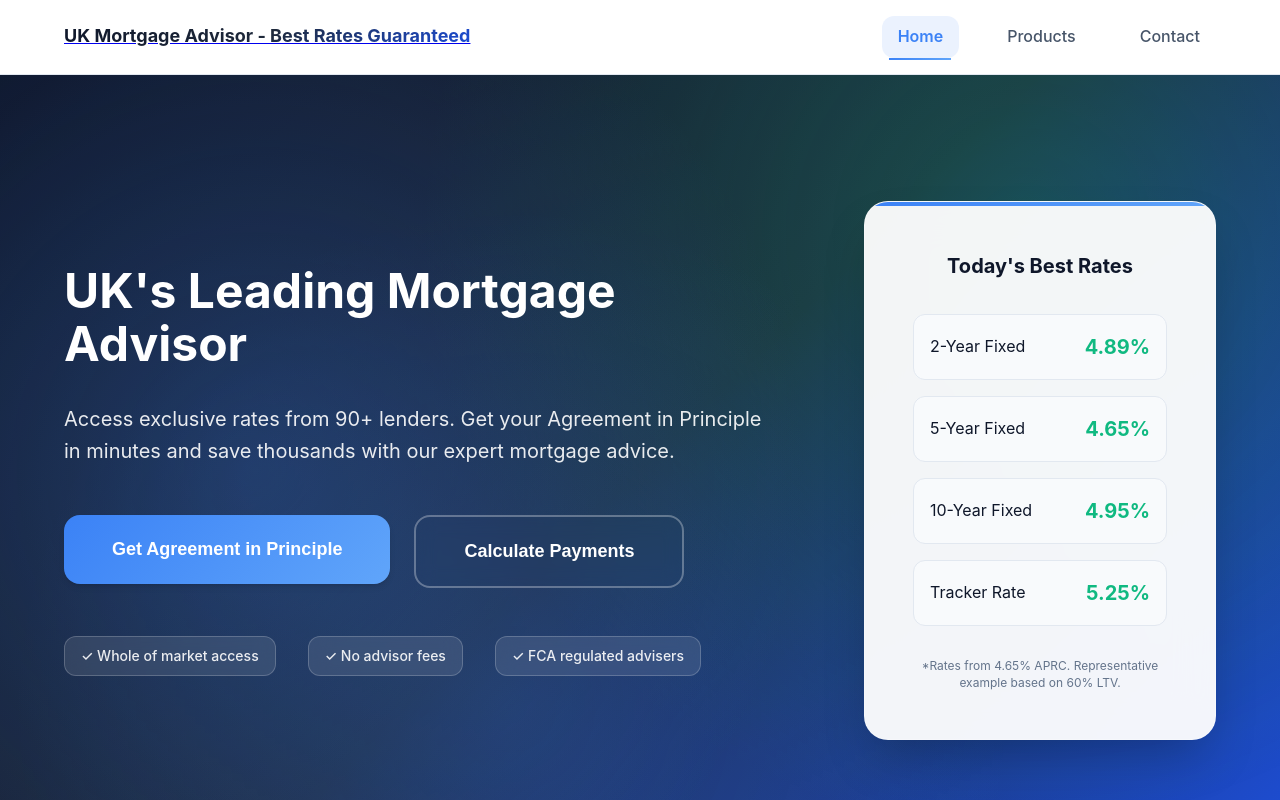
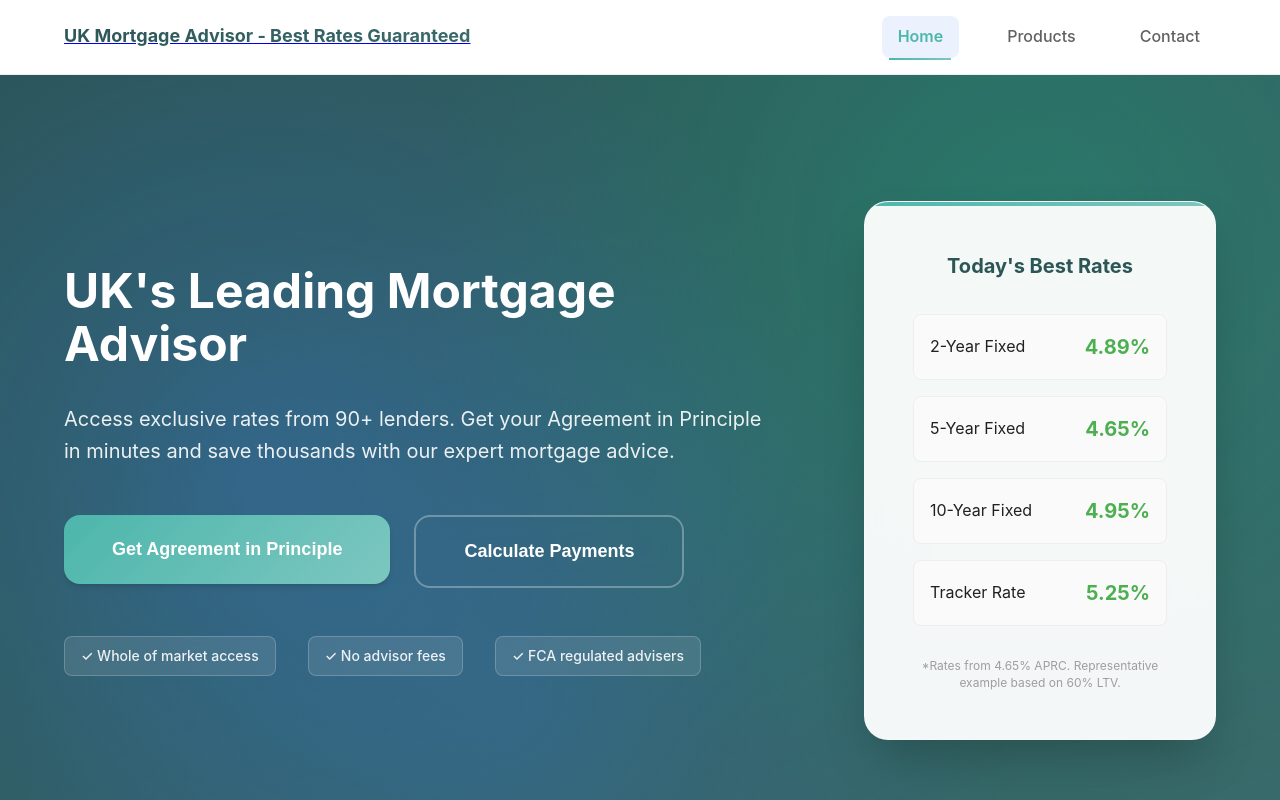
Before and after one commit to James-Burch/revived-autocare-website, a React (Vite) app in the folder AK-Site/: page / in a window 1280 px wide. Shown: the top 800 px of the page. Built offline with nearby package versions, Linux system fonts and the light colour scheme.

Commit message:
Meet with client and discuss colour scheme"

```diff
--- a/AK-Site/src/styles/variables.css
+++ b/AK-Site/src/styles/variables.css
@@ -1,38 +1,48 @@
-/* Modern Color Palette */
+/* Roost Finance Color Palette */
 :root {
-  /* Primary Colors - Deep Navy & Electric Blue */
-  --color-primary: #0f172a;
-  --color-primary-light: #1e293b;
-  --color-accent: #3b82f6;
-  --color-accent-light: #60a5fa;
-  --color-accent-dark: #1d4ed8;
+  /* Primary Colors - Roost Teal Theme */
+  --color-primary: #2c5556; /* Dark teal */
+  --color-primary-light: #3a6b6c;
+  --color-primary-dark: #1e3d3e;
 
-  /* Secondary Colors - Emerald Green */
-  --color-success: #10b981;
-  --color-success-light: #34d399;
-  --color-success-dark: #059669;
+  /* Roost Signature Teal/Turquoise */
+  --color-accent: #4db6ac; /* Main teal */
+  --color-accent-light: #7cc7c0;
+  --color-accent-dark: #26a69a;
 
-  /* Neutral Colors - Modern Grays */
-  --color-gray-50: #f8fafc;
-  --color-gray-100: #f1f5f9;
-  --color-gray-200: #e2e8f0;
-  --color-gray-300: #cbd5e1;
-  --color-gray-400: #94a3b8;
-  --color-gray-500: #64748b;
-  --color-gray-600: #475569;
-  --color-gray-700: #334155;
-  --color-gray-800: #1e293b;
-  --color-gray-900: #0f172a;
+  /* Background Teal */
+  --color-teal: #4db6ac;
+  --color-teal-light: #80cbc4;
+  --color-teal-dark: #26a69a;
+
+  /* Secondary Colors */
+  --color-success: #4caf50;
+  --color-success-light: #81c784;
+  --color-success-dark: #388e3c;
+
+  /* Neutral Colors - Roost Style */
+  --color-gray-50: #fafafa;
+  --color-gray-100: #f5f5f5;
+  --color-gray-200: #eeeeee;
+  --color-gray-300: #e0e0e0;
+  --color-gray-400: #bdbdbd;
+  --color-gray-500: #9e9e9e;
+  --color-gray-600: #757575;
+  --color-gray-700: #616161;
+  --color-gray-800: #424242;
+  --color-gray-900: #212121;
 
   /* Background Colors */
   --color-background: #ffffff;
-  --color-surface: #f8fafc;
+  --color-surface: #fafafa;
   --color-surface-elevated: #ffffff;
+  --color-dark-bg: #2c5556; /* Dark teal background */
 
   /* Text Colors */
-  --color-text-primary: #0f172a;
-  --color-text-secondary: #475569;
-  --color-text-muted: #64748b;
+  --color-text-primary: #212121;
+  --color-text-secondary: #616161;
+  --color-text-muted: #9e9e9e;
+  --color-text-white: #ffffff;
 
   /* Spacing Scale */
   --spacing-xs: 0.25rem;
@@ -43,6 +53,7 @@
   --spacing-2xl: 3rem;
   --spacing-3xl: 4rem;
   --spacing-4xl: 6rem;
+  --spacing-5xl: 8rem;
 
   /* Typography Scale */
   --font-size-xs: 0.75rem;
@@ -54,17 +65,20 @@
   --font-size-3xl: 2rem;
   --font-size-4xl: 2.5rem;
   --font-size-5xl: 3rem;
+  --font-size-6xl: 4rem;
 
   /* Font Weights */
   --font-weight-normal: 400;
   --font-weight-medium: 500;
   --font-weight-semibold: 600;
   --font-weight-bold: 700;
+  --font-weight-black: 900;
 
   /* Border Radius */
-  --border-radius: 0.75rem;
+  --border-radius: 0.5rem;
   --border-radius-lg: 1rem;
   --border-radius-xl: 1.5rem;
+  --border-radius-2xl: 2rem;
 
   /* Shadows */
   --shadow-sm: 0 1px 2px 0 rgb(0 0 0 / 0.05);
@@ -74,8 +88,9 @@
   --shadow-xl: 0 20px 25px -5px rgb(0 0 0 / 0.1), 0 8px 10px -6px rgb(0 0 0 / 0.1);
   --shadow-2xl: 0 25px 50px -12px rgb(0 0 0 / 0.25);
 
-  /* Gradients */
-  --gradient-primary: linear-gradient(135deg, var(--color-primary) 0%, var(--color-primary-light) 50%, var(--color-accent-dark) 100%);
+  /* Gradients - Roost Style */
+  --gradient-primary: linear-gradient(135deg, var(--color-primary) 0%, var(--color-primary-light) 100%);
+  --gradient-teal: linear-gradient(135deg, var(--color-teal) 0%, var(--color-teal-light) 100%);
   --gradient-accent: linear-gradient(135deg, var(--color-accent) 0%, var(--color-accent-light) 100%);
-  --gradient-success: linear-gradient(135deg, var(--color-success) 0%, var(--color-success-light) 100%);
+  --gradient-hero: linear-gradient(135deg, var(--color-primary-dark) 0%, var(--color-primary) 50%, var(--color-teal-dark) 100%);
 }
```
